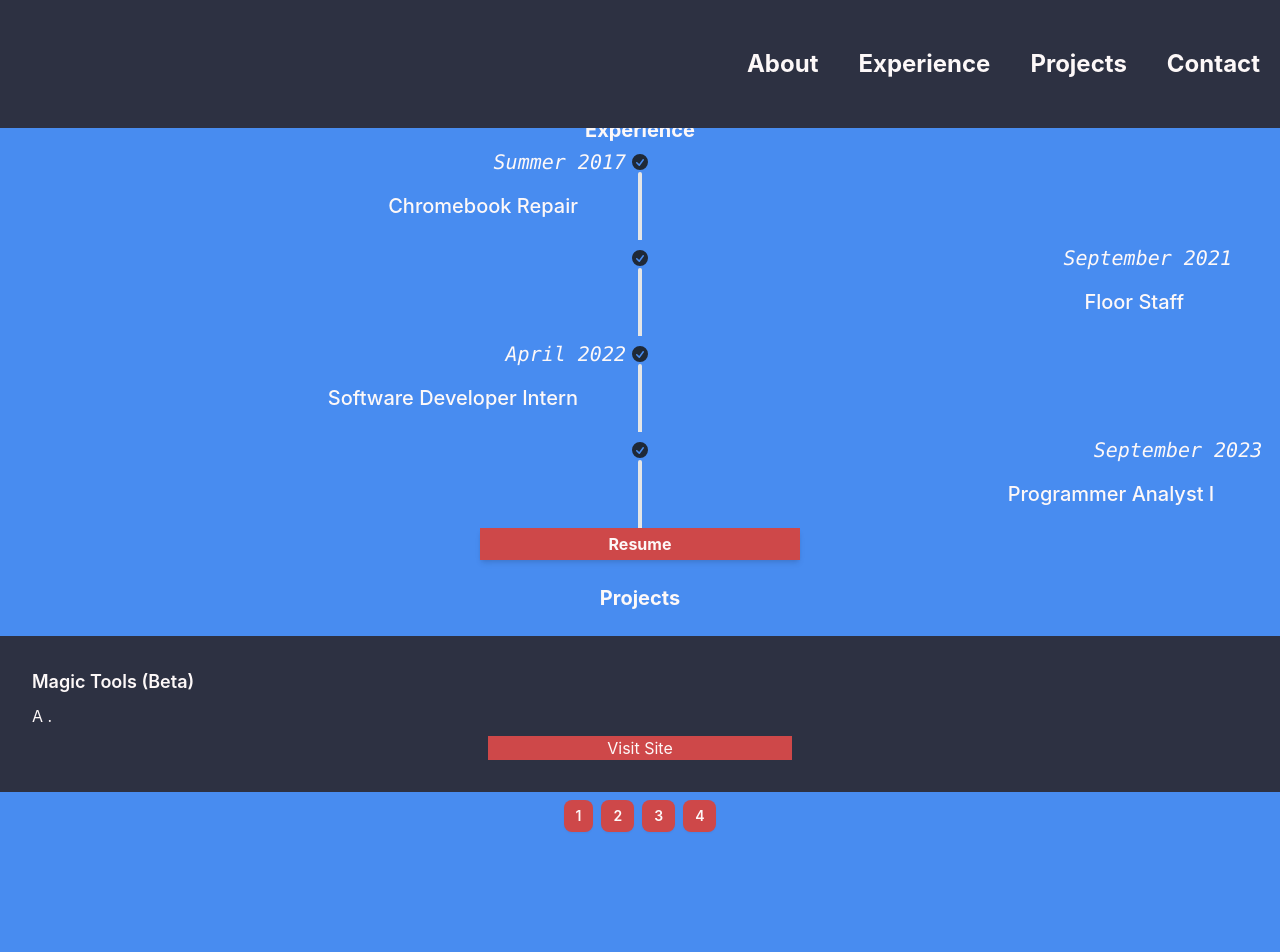
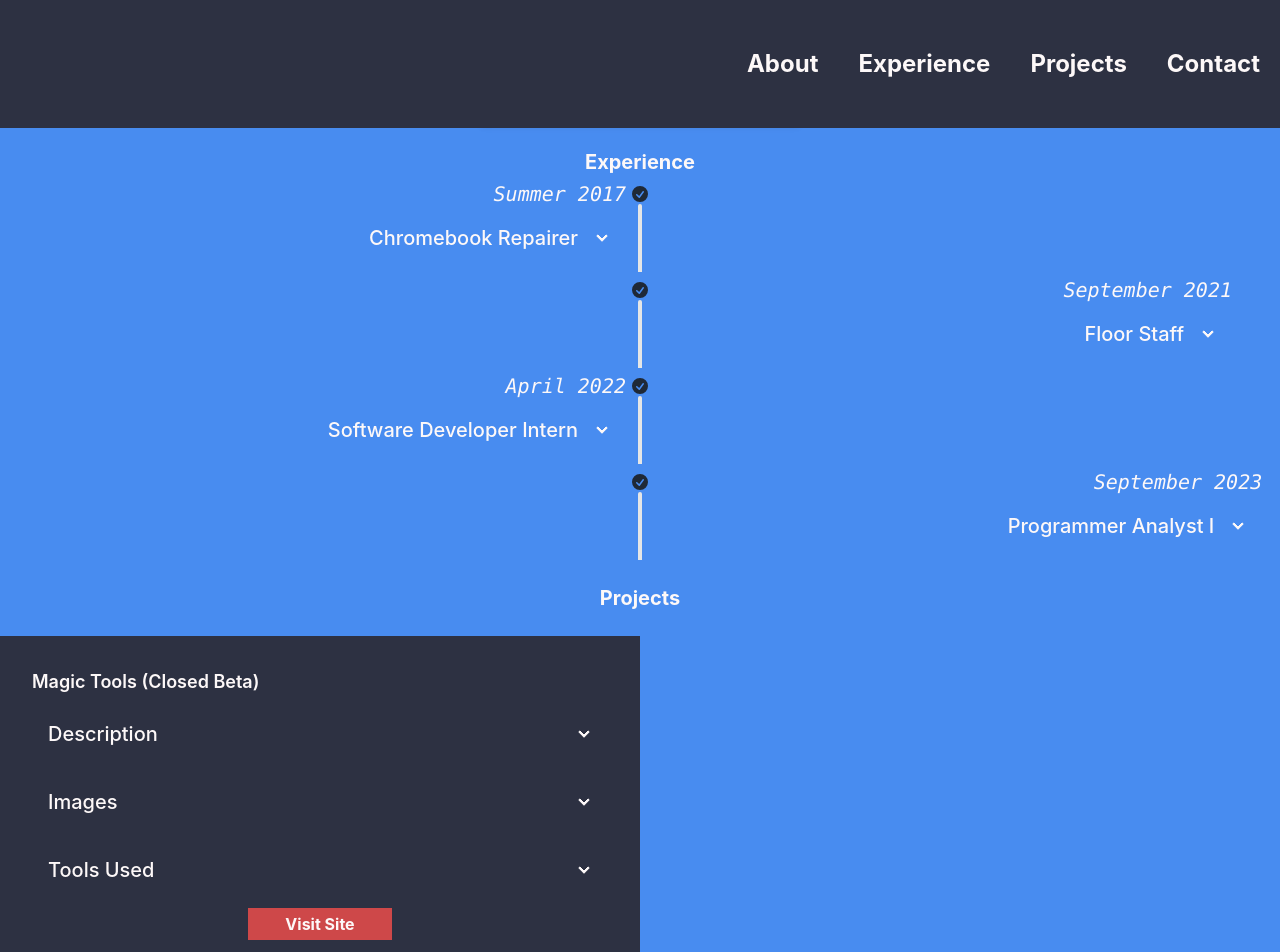
Before and after one commit to Ernest0G/portfolio, a React (Vite) app: page / in a window 1280 px wide. Shown: the top 952 px of the page. Built offline with nearby package versions, Linux system fonts and the light colour scheme.

Commit message:
Added accordians to project cards

```diff
--- a/src/assets/jobs.js
+++ b/src/assets/jobs.js
@@ -1,6 +1,6 @@
 export const Jobs = [
   {
-    title: "Chromebook Repair",
+    title: "Chromebook Repairer",
     company: "Merced Union High School District",
     desc: "I worked over the summer repairing Chromebooks for the school district.",
     date: "Summer 2017",
--- a/src/assets/projects.js
+++ b/src/assets/projects.js
@@ -1,13 +1,13 @@
 export const ProjectsList = [
   {
-    title: "Magic Tools (Beta)",
-    desc: "A .",
+    title: "Magic Tools (Closed Beta)",
+    desc: "A Magic The Gathering companion app for playing in person. Currently, it includes some basic functionality such as a life counter, dice roller, and a coin flipper. The app also includes both local and online multiplayer functionality, allowing multiple users to connect to the same game.",
     live: "https://magictools.app/",
     git: "",
   },
   {
     title: "Echo Box",
-    desc: "A weather app created using React, OpenWeather API, and deployed using Vercel.",
+    desc: "A playlist aggregator app, to listen to your Spotify and local playlists from a single source.",
     live: "https://echo-box-syntax-samurai.vercel.app/",
     git: "https://github.com/missile720/music-player",
   },
--- a/src/components/ProjectItem.tsx
+++ b/src/components/ProjectItem.tsx
@@ -4,16 +4,57 @@ const ProjectItem = ({ title, desc, live, git, index, images }) => {
       <div className="card w-full text-white">
         <div className="card-body bg-black">
           <span className="card-title text-lg">{title}</span>
-          <p>{desc}</p>
+          <div className="collapse collapse-arrow">
+            <input type="checkbox" />
+            <div className="collapse-title text-xl font-medium text-white">Description</div>
+            <div className="collapse-content">
+              <span className="text-white">
+                <div className="card w-full shadow-lg">
+                  <div className="card-body p-2 bg-black rounded-lg">
+                    <p>{desc}</p>
+                  </div>
+                </div>
+              </span>
+            </div>
+          </div>
+          <div className="collapse collapse-arrow">
+            <input type="checkbox" />
+            <div className="collapse-title text-xl font-medium text-white">Images</div>
+            <div className="collapse-content">
+              <span className="text-white">
+                <div className="card w-full shadow-lg">
+                  <div className="card-body p-2 bg-black rounded-lg">
+                    <div className="carousel w-full sm:grid sm:w-1/2">
+                      {images?.map((image, index) => {
+                        return <img key={index} src={image} alt="project" className="w-1/2" />;
+                      })}
+                    </div>
+                  </div>
+                </div>
+              </span>
+            </div>
+          </div>
+          <div className="collapse collapse-arrow">
+            <input type="checkbox" />
+            <div className="collapse-title text-xl font-medium text-white">Tools Used</div>
+            <div className="collapse-content">
+              <span className="text-white">
+                <div className="card w-full shadow-lg">
+                  <div className="card-body p-2 bg-black rounded-lg">
+                    <p>Tools</p>
+                  </div>
+                </div>
+              </span>
+            </div>
+          </div>
           <div className="w-full flex flex-row justify-evenly">
             {live && (
-              <button className="bg-primary w-1/4">
+              <button className="bg-primary w-1/4 p-1 font-bold">
                 <a href={live}>Visit Site</a>
               </button>
             )}
-            {images && <button className="bg-primary w-1/4">Images</button>}
             {git && (
-              <button className="bg-primary w-1/4">
+              <button className="bg-primary w-1/4 p-1 font-bold">
                 <a href={git}>Source</a>
               </button>
             )}
--- a/src/components/TimelineItem.tsx
+++ b/src/components/TimelineItem.tsx
@@ -12,7 +12,7 @@ const TimelineItem = ({ title, company, desc, date, position }) => {
       </div>
       <div className={`${position === "start" ? "timeline-start" : "timeline-end"} md:text-end`}>
         <time className="font-mono italic text-white">{date}</time>
-        <div className="collapse">
+        <div className="collapse collapse-arrow">
           <input type="checkbox" />
           <div className="collapse-title text-xl font-medium text-white">{title}</div>
           <div className="collapse-content">
--- a/src/pages/About.tsx
+++ b/src/pages/About.tsx
@@ -4,6 +4,9 @@ const About = () => {
       <h1 id="About" className="text-xl font-bold text-white text-center">
         About Me
       </h1>
+      <div className="w-full flex flex-col items-center justify-center">
+        <button className="w-2/5 sm:w-1/4 p-1 shadow-md font-bold bg-primary text-white">Resume</button>
+      </div>
     </div>
   );
 };
--- a/src/pages/Experience.tsx
+++ b/src/pages/Experience.tsx
@@ -21,9 +21,6 @@ const Experience = () => {
           );
         })}
       </ul>
-      <div className="w-full flex flex-col items-center justify-center">
-        <button className="w-2/5 sm:w-1/4 p-1 shadow-md font-bold bg-primary text-white">Resume</button>
-      </div>
     </div>
   );
 };
--- a/src/pages/Projects.tsx
+++ b/src/pages/Projects.tsx
@@ -8,7 +8,7 @@ const Projects = () => {
         Projects
       </h1>
       <br></br>
-      <div className="carousel w-full">
+      <div className="carousel w-full sm:grid sm:w-1/2">
         {ProjectsList.map((project, index) => {
           return (
             <ProjectItem
@@ -23,15 +23,6 @@ const Projects = () => {
           );
         })}
       </div>
-      <div className="flex bg-accent justify-center w-full py-2 gap-2">
-        {ProjectsList.map((project, index) => {
-          return (
-            <a href={`#item${index + 1}`} className="bg-primary text-white border-none btn btn-sm">
-              {index + 1}
-            </a>
-          );
-        })}
-      </div>
     </div>
   );
 };
```
